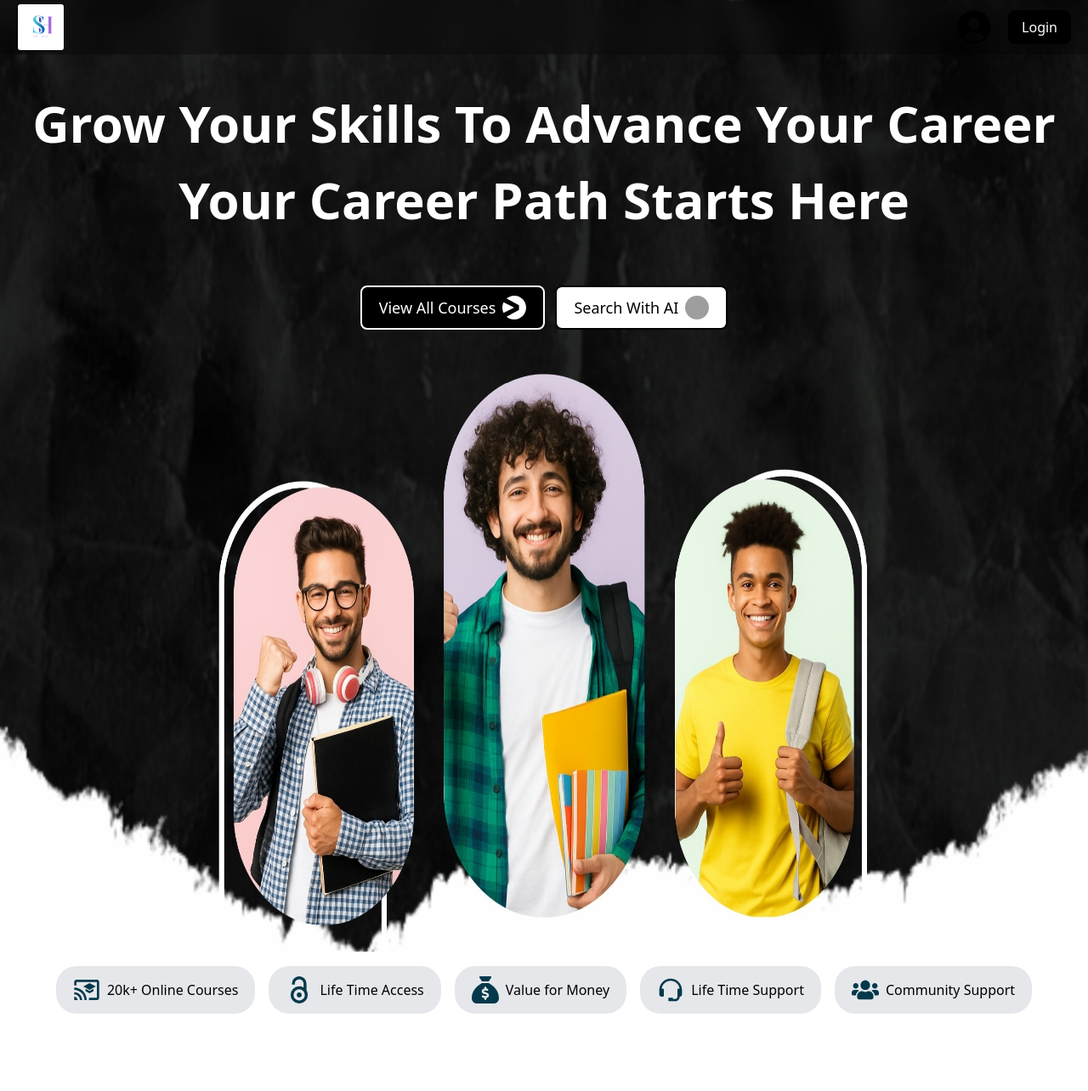
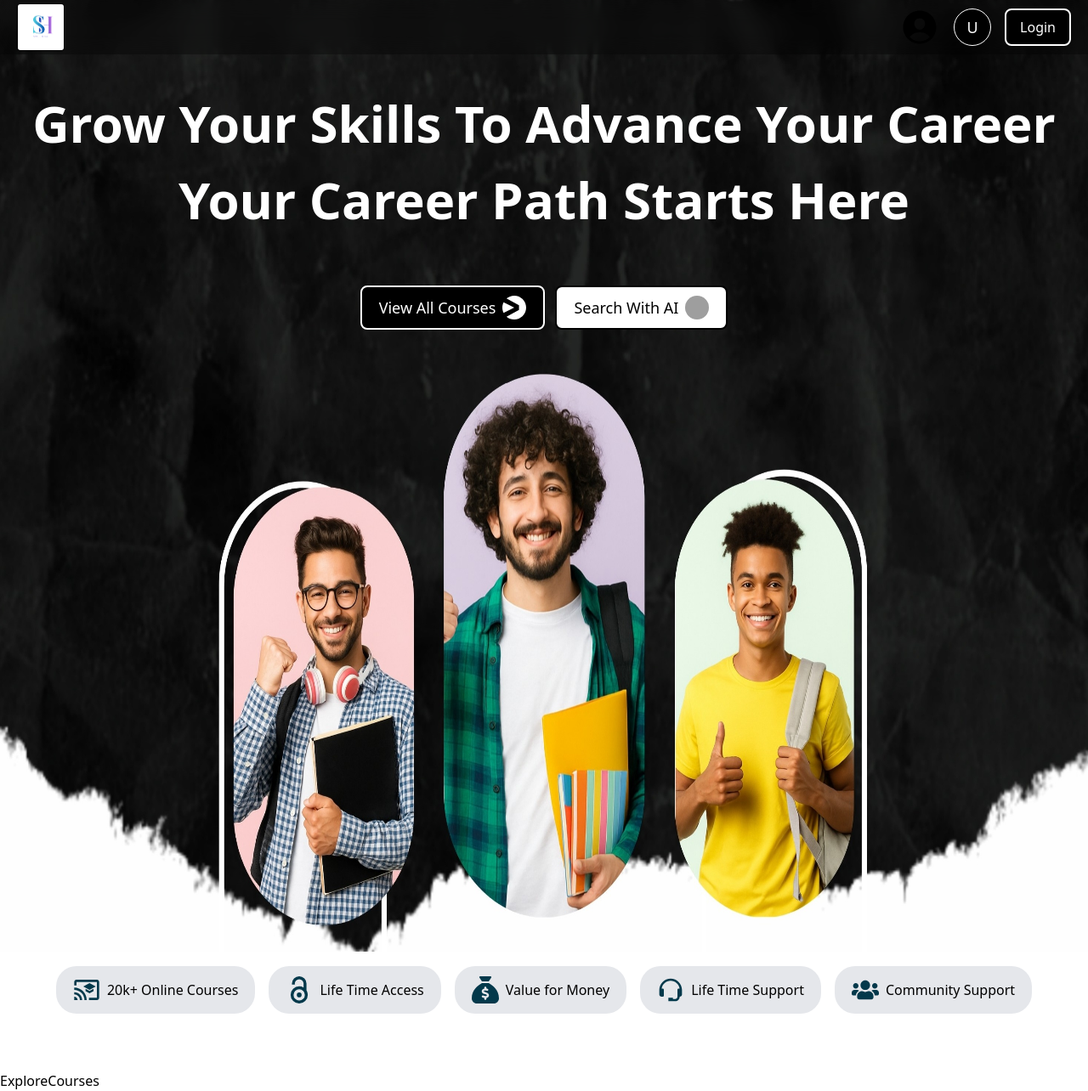
Before and after one commit to Arjun490209/SkillHive, a React (Vite) app in the folder Frontent/: page / in a window 1280 px wide. Shown: the whole page at 85% size. Before the commit the page ends 1260 px from the top, so only its background shows below. Built offline with nearby package versions, Linux system fonts and the light colour scheme; no server answers; grey boxes are pictures that could not be loaded.

Commit message:
production

```diff
--- /dev/null
+++ b/Frontent/src/components/ExploreCourses.jsx
@@ -0,0 +1,9 @@
+import React from 'react'
+
+const ExploreCourses = () => {
+  return (
+    <div>ExploreCourses</div>
+  )
+}
+
+export default ExploreCourses
--- a/Frontent/src/components/Nav.jsx
+++ b/Frontent/src/components/Nav.jsx
@@ -52,12 +52,19 @@ const Nav = () => {
           )}
 
           {/* User Initial (if user logged in) */}
-          {userData && (
+          {userData?.photoUrl ? (
+            <img
+              src={userData.photoUrl}
+              alt=""
+              className="w-10 h-10 rounded-full sm:w-11 sm:h-11 flex items-center justify-center text-base sm:text-lg cursor-pointer border border-white"
+              onClick={()=>setShow(prev=>!prev)}
+            />
+          ) : (
             <div
               className="w-10 h-10 sm:w-11 sm:h-11 flex items-center justify-center bg-black text-white rounded-full text-base sm:text-lg cursor-pointer border border-white"
-              onClick={() => setShow((prev) => !prev)}
+              onClick={()=>setShow(prev=>!prev)}
             >
-              {userData?.name?.slice(0, 1).toUpperCase()}
+              {userData?.name?.slice(0, 1).toUpperCase() || "U"}
             </div>
           )}
 
@@ -71,7 +78,7 @@ const Nav = () => {
           {/* Login / Logout Button */}
           {!userData ? (
             <span
-              className="px-3 sm:px-4 py-2 bg-black text-white rounded-lg text-sm sm:text-base cursor-pointer"
+              className="px-3 sm:px-4 py-2 bg-black text-white border-white border-2 rounded-lg text-sm sm:text-base cursor-pointer"
               onClick={() => navigate("/login")}
             >
               Login
@@ -88,7 +95,12 @@ const Nav = () => {
           {/* ===== Profile Dropdown Menu ===== */}
           {show && (
             <div className="absolute top-[110%] right-[15%] flex flex-col gap-2 text-lg rounded-md bg-white px-4 py-2.5 border-2 border-black transition-all duration-300">
-              <span className="bg-black text-white px-7 py-2.5 rounded-2xl hover:bg-gray-600 cursor-pointer" onClick={()=>{navigate('/profile')}}>
+              <span
+                className="bg-black text-white px-7 py-2.5 rounded-2xl hover:bg-gray-600 cursor-pointer"
+                onClick={() => {
+                  navigate("/profile");
+                }}
+              >
                 My Profile
               </span>
               <span className="bg-black text-white px-7 py-2.5 rounded-2xl hover:bg-gray-600 cursor-pointer">
@@ -127,14 +139,27 @@ const Nav = () => {
           )}
 
           {/* User Initial (if user logged in) */}
-          {userData && (
-            <div className="w-10 h-10 sm:w-11 sm:h-11 flex items-center justify-center bg-black text-white rounded-full text-base sm:text-lg cursor-pointer">
-              {userData?.name?.slice(0, 1).toUpperCase()}
+          {userData?.photoUrl ? (
+            <img
+              src={userData.photoUrl}
+              alt=""
+              className="w-10 h-10 rounded-full sm:w-11 sm:h-11 flex items-center justify-center text-base sm:text-lg cursor-pointer border border-white"
+            />
+          ) : (
+            <div
+              className="w-10 h-10 sm:w-11 sm:h-11 flex items-center justify-center bg-black text-white rounded-full text-base sm:text-lg cursor-pointer border border-white"
+            >
+              {userData?.name?.slice(0, 1).toUpperCase() || "U"}
             </div>
           )}
 
           {/* Profile Menu Items */}
-          <div className="w-52 h-14 flex justify-center items-center bg-black text-white rounded-lg cursor-pointer" onClick={()=>{navigate('/profile')}}>
+          <div
+            className="w-52 h-14 flex justify-center items-center bg-black text-white rounded-lg cursor-pointer"
+            onClick={() => {
+              navigate("/profile");
+            }}
+          >
             My Profile
           </div>
 
--- a/Frontent/src/pages/Home.jsx
+++ b/Frontent/src/pages/Home.jsx
@@ -8,6 +8,7 @@ import { SiViaplay } from "react-icons/si";
 import searchPng1 from "../assets/ai.png";
 import searchPng2 from "../assets/SearchAi.png";
 import Logos from "../components/Logos";
+import ExploreCourses from "../components/ExploreCourses";
 
 
 const Home = () => {
@@ -55,6 +56,7 @@ const Home = () => {
 
       </div>
       <Logos />
+      <ExploreCourses/>
     </div>
   );
 };
--- a/Frontent/src/pages/Login.jsx
+++ b/Frontent/src/pages/Login.jsx
@@ -75,7 +75,7 @@ const Login = () => {
         }}
       >
         {/* left div */}
-        <div className="md:w-[50%] w-[100%] h-[100%] rounded-l-2xl flex flex-col items-center justify-center gap-3">
+        <div className="md:w-[50%] w-full h-full rounded-l-2xl flex flex-col items-center justify-center gap-3">
           <div className="flex flex-col items-center justify-center gap-1">
             <h1 className="font-semibold text-black text-2xl">Welcome Back</h1>
             <h2 className="text-gray-600 text-[18px]">Login in your account</h2>
@@ -165,7 +165,7 @@ const Login = () => {
           </div>
         </div>
         {/* Right div */}
-        <div className="w-[50%] h-[100%] rounded-r-2xl bg-black  md:flex flex-col hidden items-center justify-center ">
+        <div className="w-[50%] h-full rounded-r-2xl bg-black  md:flex flex-col hidden items-center justify-center ">
           <h1 className="text-white text-3xl font-bold mb-5">SkillHive</h1>
         </div>
       </form>
```
Also changed, not shown: 1 other file (tests, documents, lock files or other folders).
